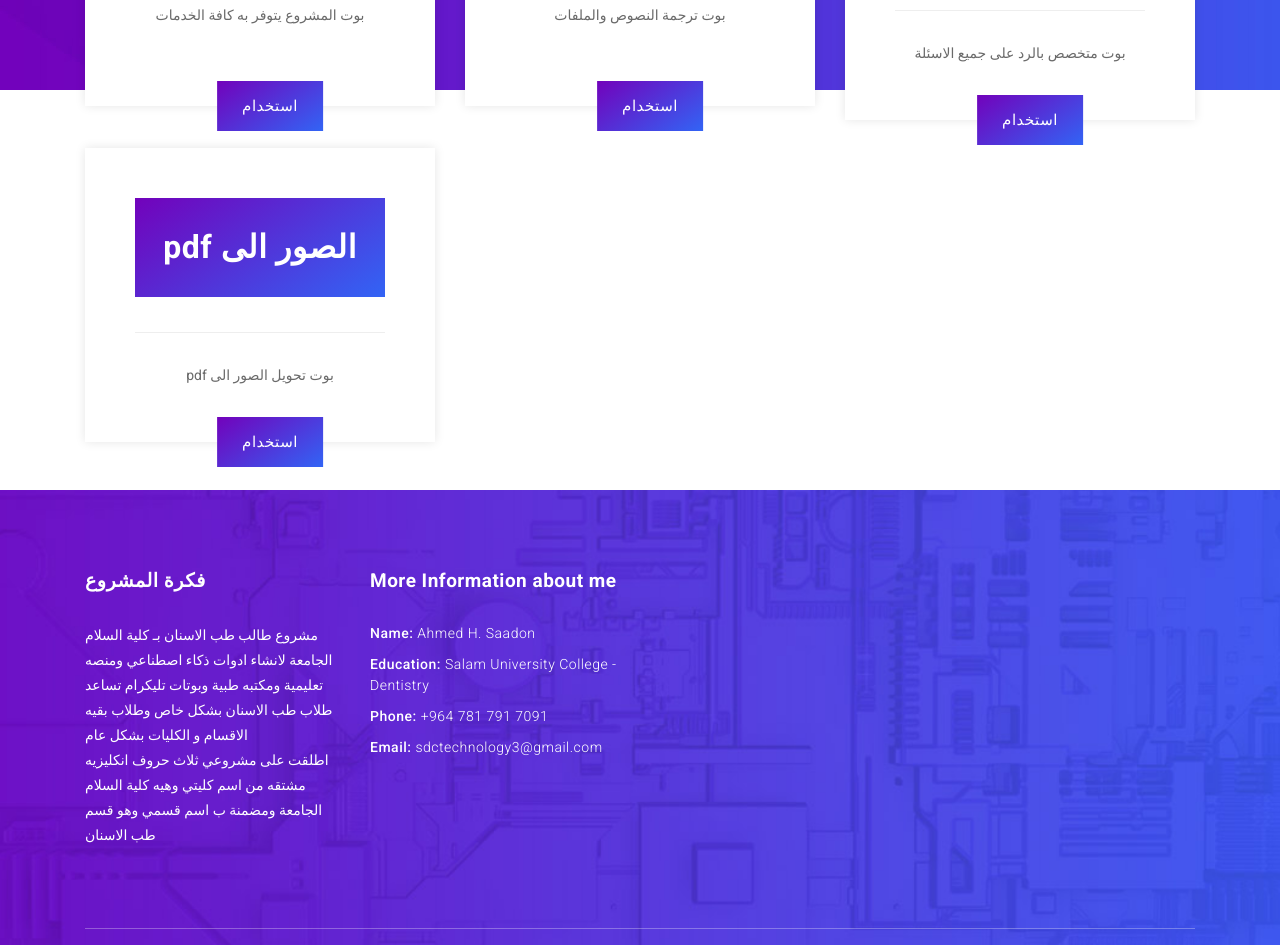
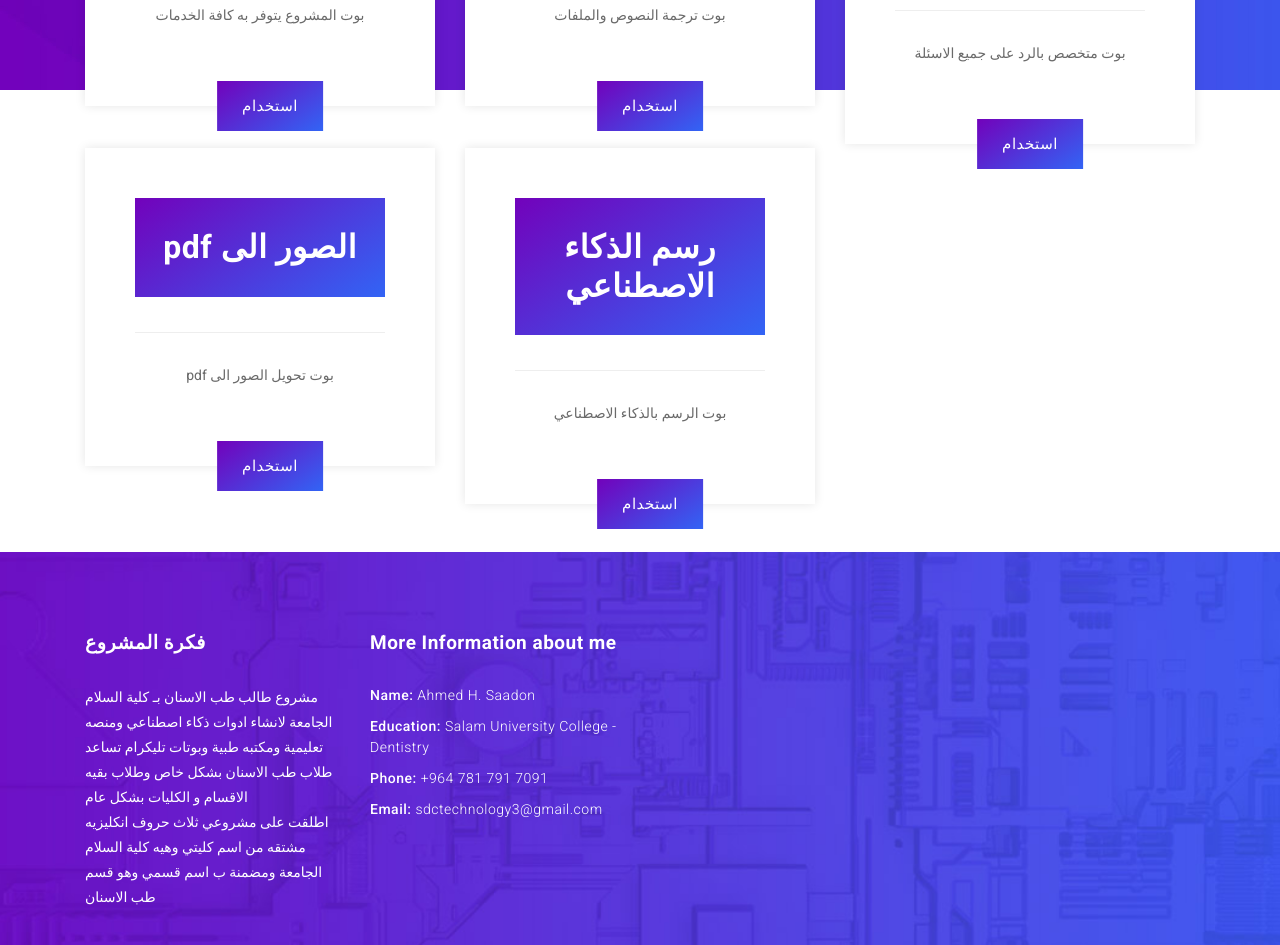
Before and after one commit to SDC-Technology/sdc-technology.github.io, a plain HTML site: page tele.html in a window 1280 px wide. Shown: the part 1365-2310 px from the top of the page. Drawn offline with Linux system fonts and the light colour scheme.

Commit message:
Add files via upload

```diff
--- a/tele.html
+++ b/tele.html
@@ -151,7 +151,7 @@
               </div>
               <div class="dev"></div>
               <p>بوت متخصص بالرد على جميع الاسئلة</p>
-              <br>
+              <br><br>
               <a href="https://t.me/Dental_Ai_Bot" class="gradient-button">استخدام</a>
             </div>
           </div>
@@ -162,23 +162,22 @@
                 <h6>pdf الصور الى</h6>
               </div>
               <div class="dev"></div>
-              <p>pdf بوت تحويل الصور الى</p><br>
+              <p>pdf بوت تحويل الصور الى</p>
+              <br><br>
               <a href="https://t.me/Picture_PDF_bot" class="gradient-button">استخدام</a>
             </div>
           </div>
-
-          <!--<br><br><br><br><br><br><br><br><br><br><br><br><br><br><br>
           <div class="col-md-4 col-sm-6 col-xs-12">
             <div class="pricing-item">
               <div class="price price-gradient">
-                <h6>بوت ترجمة</h6>
+                <h6>رسم الذكاء الاصطناعي</h6>
               </div>
               <div class="dev"></div>
-              <p>بوت ترجمة النصوص والملفات</p>
+              <p>بوت الرسم بالذكاء الاصطناعي</p>
               <br><br>
-              <a href="#" class="gradient-button">استخدام</a>
+              <a href="https://t.me/SDCArtBot" class="gradient-button">استخدام</a>
             </div>
-          </div>-->
+          </div>
 
         </div>
       </div>
```
